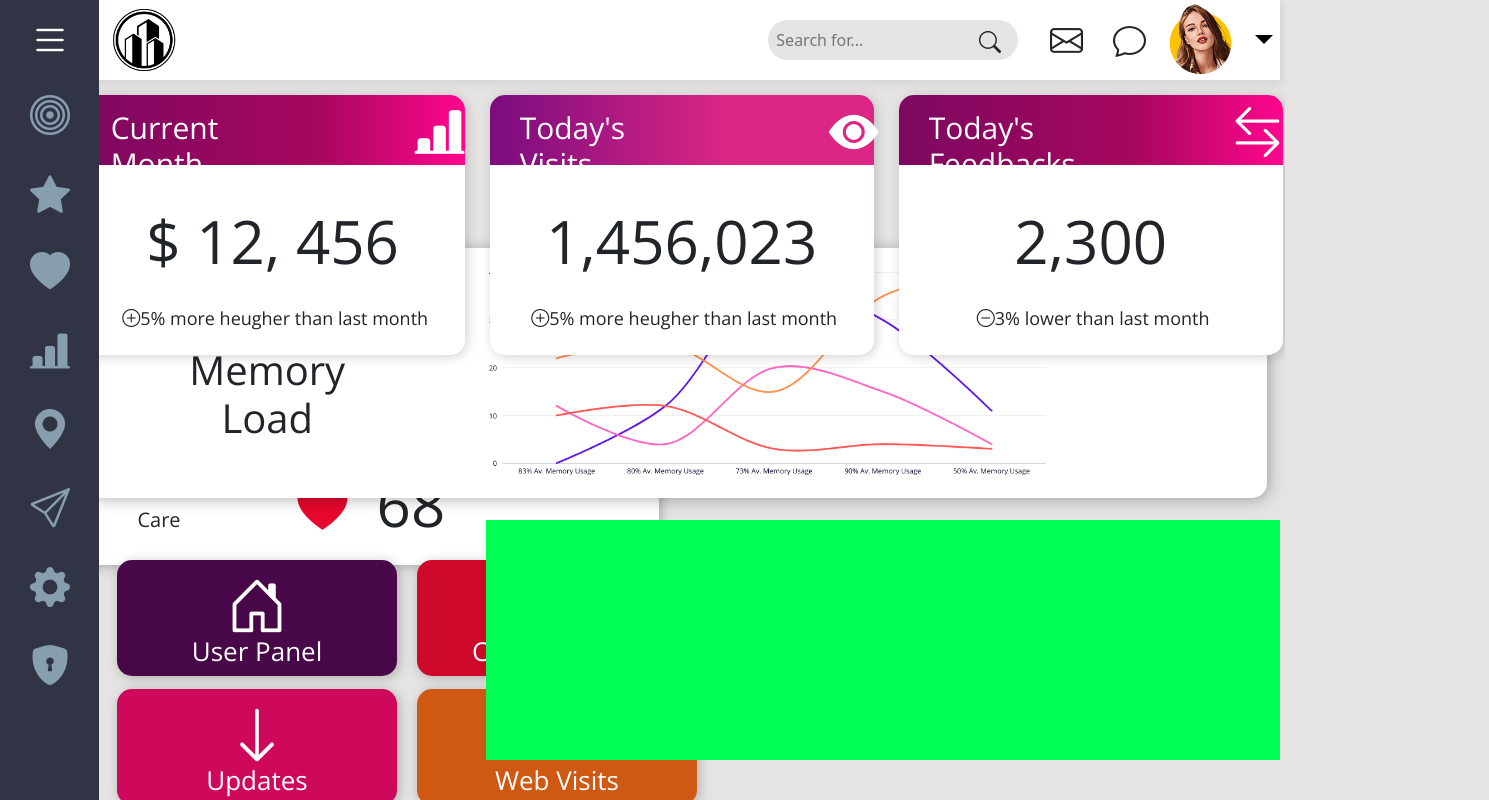
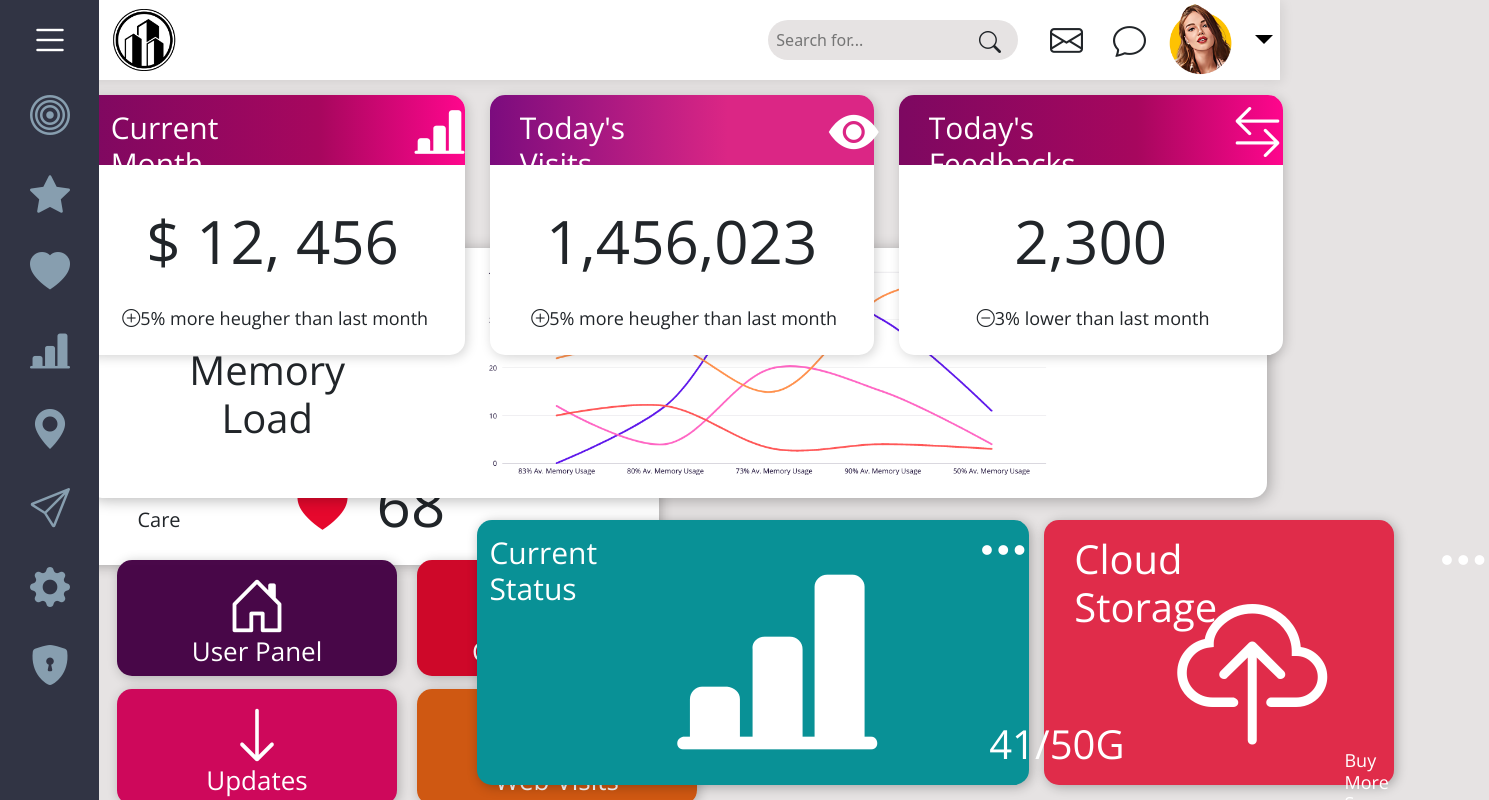
Before and after one commit to eu-waliston/Admin-Dashboard, a React (Create React App) app: page / in a window 1280 px wide. Shown: the top 800 px of the page, 1489 px wide, since content can reach past the window. Built offline with nearby package versions, Linux system fonts and the light colour scheme.

Commit message:
Dashboard  FIM

```diff
--- a/src/components/dashboard/Dashboard.css
+++ b/src/components/dashboard/Dashboard.css
@@ -29,7 +29,6 @@
     height: 30vh;
     width: 62%;
     margin-top: -558px;
-    background-color: rgb(47, 0, 255);
 }
 
 .dashboard__content_5 {
@@ -38,7 +37,6 @@
     height: 30vh;
     width: 62%;
     margin-top: -280px;
-    background-color: rgb(0, 255, 85);
 }
 
 /* ======= CARDS SECTION TOP CARDS ======= */
@@ -265,3 +263,89 @@
     top: -140px;
     font-size: 52px;
 }
+
+/* ======= CARDS SECTION BOTTOM CARDS  ======= */
+
+.dashboard__content_5 {
+    display: flex;
+    gap: 15px;
+
+}
+.card__c5 {
+    background-color: rgb(9, 145, 150);
+    width: 580px;
+    height: 265px;
+    display: flex;
+    border-radius: 15px;
+    box-shadow: 2px 2px 12px rgba(0, 0, 0, 0.281);
+    position: relative;
+    margin-left: -9px;
+}
+
+
+.card__c5 > .sts {
+    font-size:200px;
+    position: relative;
+    margin-left: 80px;
+    color: #fff;
+}
+
+.card__c5 > i{
+    font-size: 52px;
+    position: relative;
+    margin-left: 100px;
+    top: -10px;
+    color: #fff;
+}
+
+.card__c5 > h1 {
+    color: #fff;
+    font-family: 'Open Sans', sans-serif;
+    position: relative;
+    font-size: 30px;
+    top: 15px;
+    margin-left: 12px;
+}
+
+.card__c5_pt2 {
+    background-color: rgb(224, 44, 74);
+    width: 580px;
+    height: 265px;
+    display: flex;
+    border-radius: 15px;
+    box-shadow: 2px 2px 12px rgba(0, 0, 0, 0.281);
+    color: #fff;
+    font-family: 'Open Sans';
+}
+
+.card__c5_pt2 > .bi-cloud-upload  {
+    font-size: 150px;
+    position: relative;
+    left: -10px;
+    margin-top: 45px;
+}
+
+.cloud {
+    position: relative;
+    left: 30px;
+    margin-top: 15px;
+
+}
+
+.storage {
+    position: relative;
+    margin-left: -500px;
+    margin-top: 200px;
+}
+
+.buy {
+    font-size: 18px;
+    position: relative;
+    margin-top: 230px;
+    margin-left: 220px;
+}
+.mdt {
+    font-size: 52px;
+    position: relative;
+    margin-left: 100px;
+}
--- a/src/components/dashboard/Dashboard.js
+++ b/src/components/dashboard/Dashboard.js
@@ -111,12 +111,26 @@ const Dashboard = () => {
 
             <div className="dashboard__content_4">
                 <div classNam="card__c4">
-                    <h1 className="sd">Current <br/> Memory <br/> Load</h1>
+                    <h1 className="sd">Current <br /> Memory <br /> Load</h1>
                     <i class="bi bi-three-dots dtsd"></i>
                 </div>
-                <img src={require("../assets/chart1.png")}  alt={"chart"} />
+                <img src={require("../assets/chart1.png")} alt={"chart"} />
             </div>
-            <div className="dashboard__content_5"></div>
+            <div className="dashboard__content_5">
+                <div className="card__c5">
+                    <h1>Current <br /> Status</h1>
+                    <i className="bi bi-bar-chart-line-fill sts"></i>
+                    <i class="bi bi-three-dots "></i>
+                </div>
+
+                <div className="card__c5_pt2">
+                    <h1 className="cloud">Cloud Storage</h1>
+                    <i class="bi bi-cloud-upload  "></i>
+                    <i class="bi bi-three-dots mdt"></i>
+                    <h1 className="storage">41/50G</h1>
+                    <h1 className="buy">Buy More Space</h1>
+                </div>
+            </div>
         </div>
     )
 }
```
